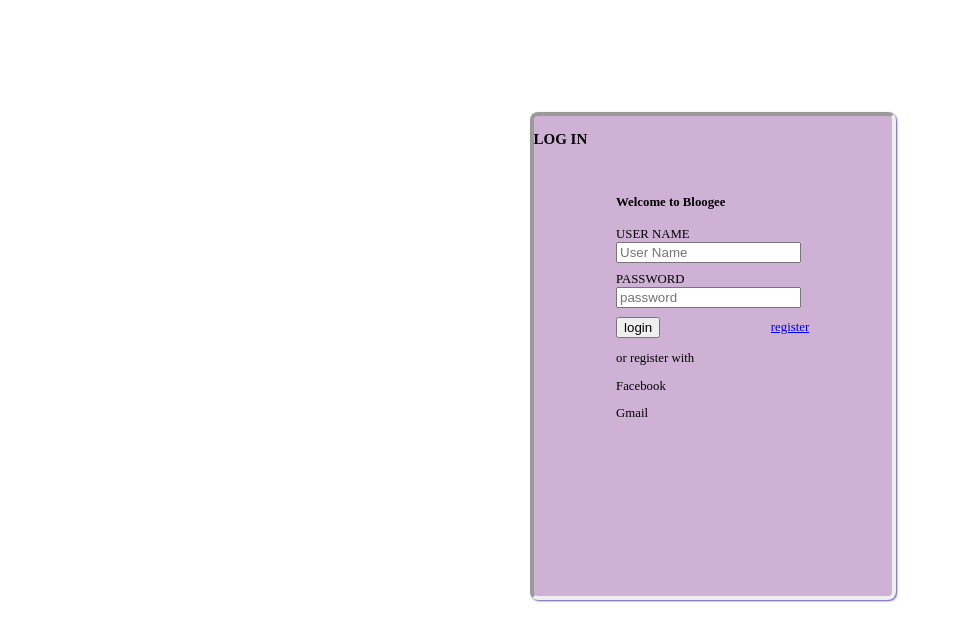
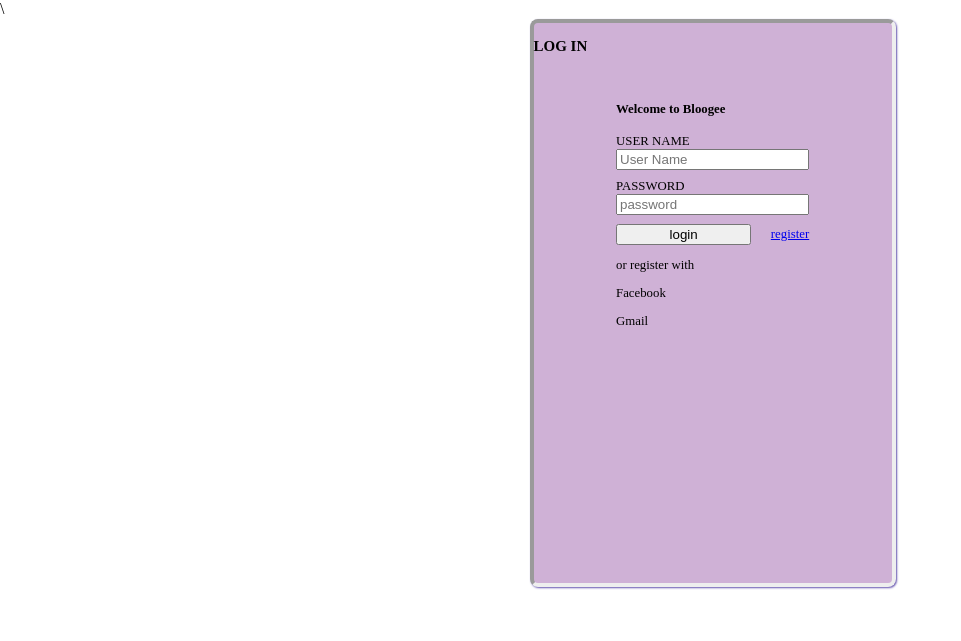
Before and after one commit to nomnom0418/WD66P_Group_9_Activities, a PHP site: page /form.html in a window 1280 px wide. Shown: the top 641 px of the page, without its empty margins (0-961 px from the left). Run offline with PHP 8.4, Linux system fonts and the light colour scheme.

Commit message:
start editing login

```diff
--- a/Serato_Edmond/activity6/form.css
+++ b/Serato_Edmond/activity6/form.css
@@ -16,7 +16,7 @@
   border-color: solid #6554af;
   box-shadow: 1px 1px 2px #6554af;
   width: 28%;
-  height: 60%;
+  height: 70%;
   font-size: .8rem;
 }
 .formContainer{
@@ -31,3 +31,6 @@
   width: 70%;
   align-items: center;
 }
+input{
+  width: 70%;
+}
--- a/Serato_Edmond/activity6/form.html
+++ b/Serato_Edmond/activity6/form.html
@@ -1,4 +1,5 @@
-<!DOCTYPE html>
+
+\<!DOCTYPE html>
 <html lang="en">
 <head>
   <meta charset="UTF-8">
```
